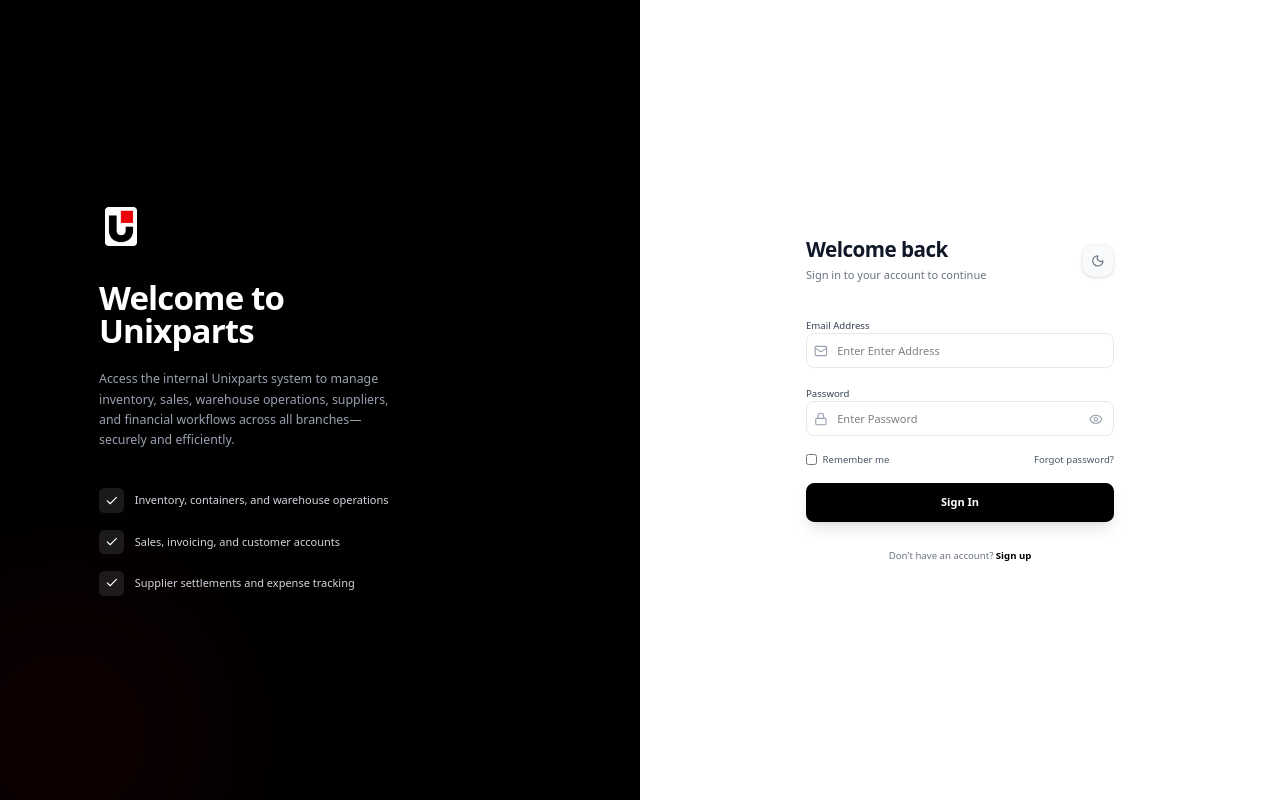
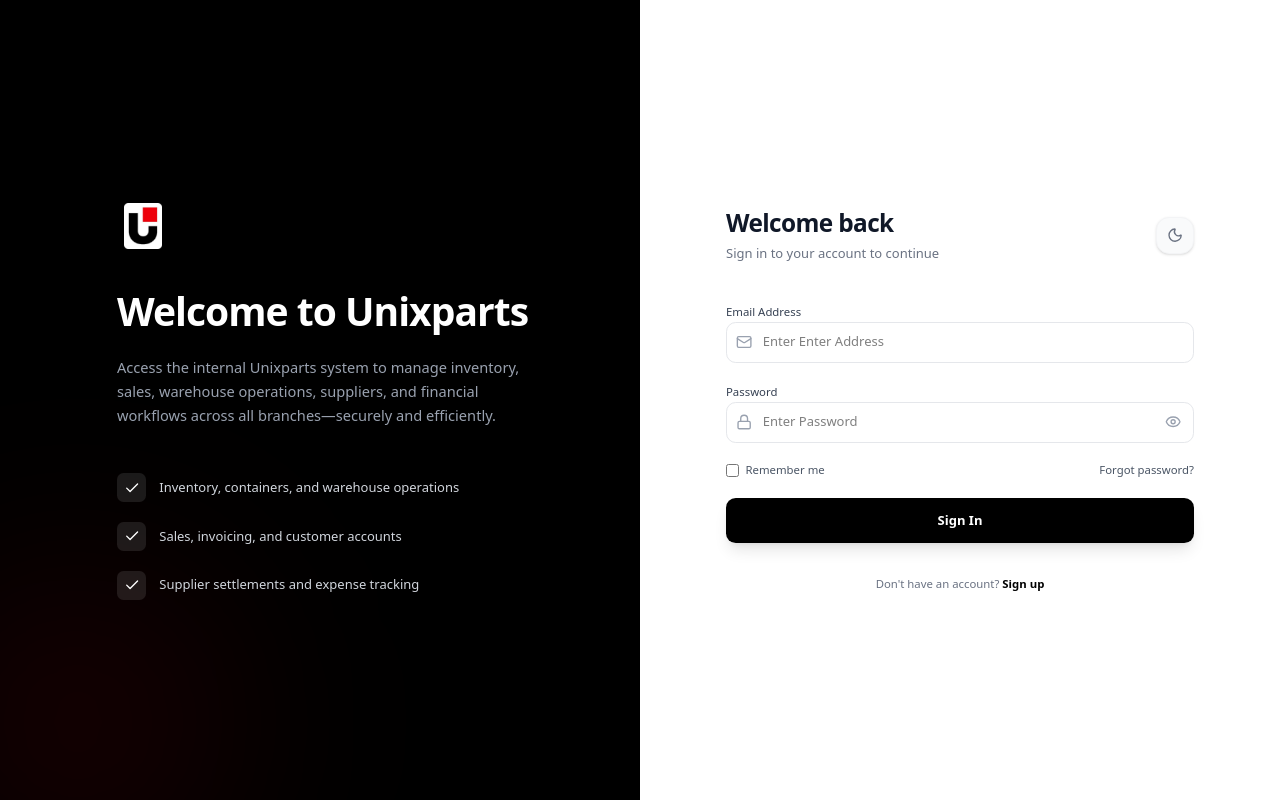
Before and after one commit to RAVI08RR/unixpartwebfrontend, a Next.js app: page / in a window 1280 px wide. Built offline with nearby package versions, Linux system fonts and the light colour scheme.

Commit message:
Adjust font size to 13px and update login page layout

```diff
--- a/app/globals.css
+++ b/app/globals.css
@@ -20,7 +20,7 @@
   --foreground-rgb: 0, 0, 0;
   --background-start-rgb: 214, 219, 220;
   --background-end-rgb: 255, 255, 255;
-  font-size: 11px;
+  font-size: 13px;
 }
 
 .dark {
--- a/app/page.js
+++ b/app/page.js
@@ -12,7 +12,7 @@
     <div className="min-h-screen flex flex-col md:flex-row bg-white dark:bg-zinc-950 transition-colors duration-300">
       {/* Left Panel - Branding */}
       <div className="w-full md:w-1/2 bg-black text-white p-8 md:p-16 flex flex-col justify-center relative overflow-hidden">
-        <div className="max-w-md mx-auto md:ml-20 space-y-8 relative z-10 transition-all duration-700 ease-in-out transform translate-y-0 opacity-100">
+        <div className="max-w-lg mx-auto md:ml-20 space-y-8 relative z-10 transition-all duration-700 ease-in-out transform translate-y-0 opacity-100">
           <div className="w-16 h-16 rounded-lg flex items-center justify-center mb-12 overflow-hidden p-1">
              <img
                 src="/logo.png"
@@ -57,7 +57,7 @@
 
       {/* Right Panel - Login Form */}
       <div className="w-full md:w-1/2 bg-white dark:bg-zinc-950 p-8 md:p-16 flex flex-col justify-center relative transition-colors duration-300">
-        <div className="max-w-md w-full mx-auto space-y-10">
+        <div className="max-w-xl w-full mx-auto space-y-10 ">
           <div className="flex justify-between items-center mb-12">
             <div className="space-y-2">
               <h2 className="text-3xl font-bold tracking-tight text-gray-900 dark:text-white">Welcome back</h2>
```
